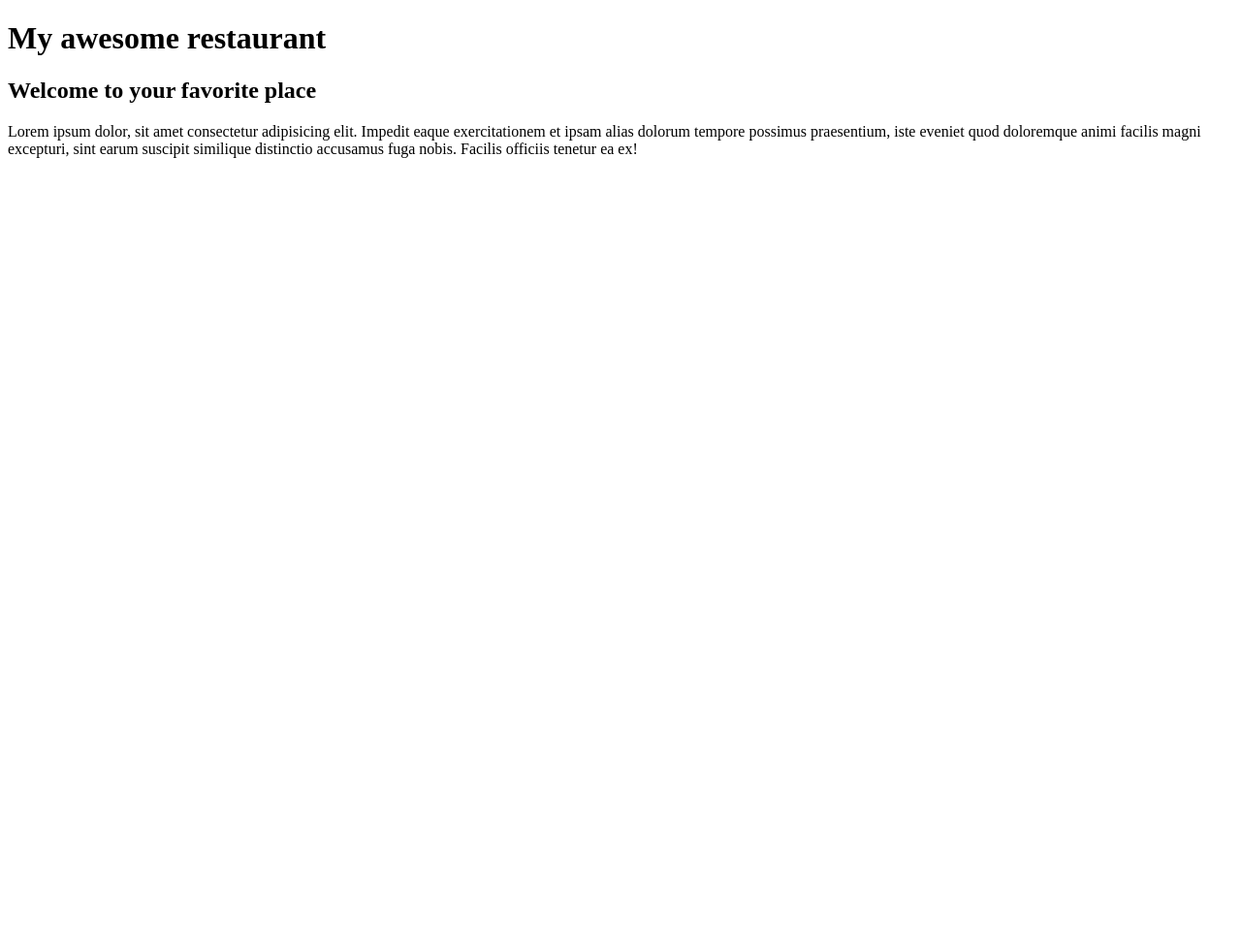
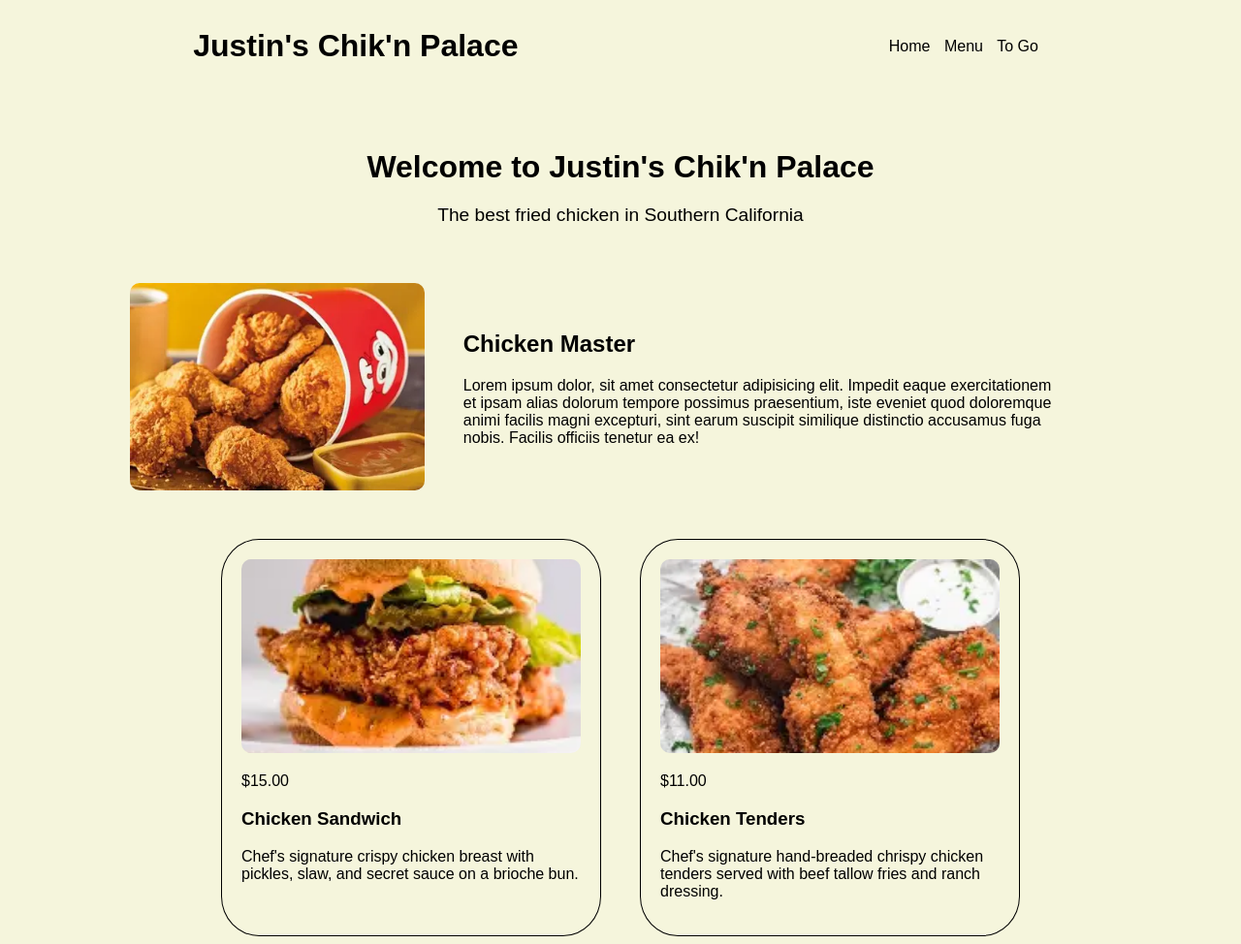
Before and after one commit to SmithJ1993/Restaurant-ch73, a plain HTML site: page index.html in a window 1280 px wide. Shown: the whole page at 97% size. Before the commit the page ends 800 px from the top, so only its background shows below. Drawn offline with Linux system fonts and the light colour scheme.

Commit message:
assignment 2 restaurant home page

```diff
--- a/index.html
+++ b/index.html
@@ -4,16 +4,48 @@
     <meta charset="UTF-8">
     <meta name="viewport" content="width=device-width, initial-scale=1.0">
     <title>Restaurant Project</title>
+    <link rel="stylesheet" href="mystyle.css">
 </head>
 <body>
     <header>
-        <div>
-            <h1>My awesome restaurant</h1>
+        <div class="navigation">
+            <h1>Justin's Chik'n Palace</h1>
+            <nav>
+                <a href="index.html">Home</a>
+                <a href="menu.html">Menu</a>
+                <a href="togo.html">To Go</a>
+            </nav>
         </div>
     </header>
-    <section>
-        <h2>Welcome to your favorite place</h2>
-        <p>Lorem ipsum dolor, sit amet consectetur adipisicing elit. Impedit eaque exercitationem et ipsam alias dolorum tempore possimus praesentium, iste eveniet quod doloremque animi facilis magni excepturi, sint earum suscipit similique distinctio accusamus fuga nobis. Facilis officiis tenetur ea ex!</p>
+
+    <section class="hero">
+        <h2>Welcome to Justin's Chik'n Palace</h2>
+        <p>The best fried chicken in Southern California</p>
+    </section>
+
+    <section class="container">
+        <div class="dish-month">
+            <img src="chicken.jpg" alt="Chicken Master Signature Dish">
+            <div class="dish-month-description">
+                <h2>Chicken Master</h2>
+                <p>Lorem ipsum dolor, sit amet consectetur adipisicing elit. Impedit eaque exercitationem et ipsam alias dolorum tempore possimus praesentium, iste eveniet quod doloremque animi facilis magni excepturi, sint earum suscipit similique distinctio accusamus fuga nobis. Facilis officiis tenetur ea ex!</p>
+            </div>
+        </div>
+    </section>
+
+    <section class="container menu-dishes">
+        <div class="dish-card">
+            <img src="chicken sandwich.jpg" alt="signature chicken sandwich">
+            <p>$15.00</p>
+            <h3>Chicken Sandwich</h3>
+            <p>Chef's signature crispy chicken breast with pickles, slaw, and secret sauce on a brioche bun.</p>
+        </div>
+        <div class="dish-card">
+            <img src="chicken tenders.jpg" alt="signature chicken tenders">
+            <p>$11.00</p>
+            <h3>Chicken Tenders</h3>
+            <p>Chef's signature hand-breaded chrispy chicken tenders served with beef tallow fries and ranch dressing.</p>
+        </div>
     </section>
 </body>
 </html>
--- /dev/null
+++ b/mystyle.css
@@ -0,0 +1,107 @@
+/*global*/
+body{
+    background-color: beige;
+    font-family: arial;
+}
+a{
+    color: black;
+    text-decoration: none;
+    margin-right: 10px;
+}
+img{
+    max-width: 100%;
+}
+/*header*/
+.navigation{
+    display: flex;
+    justify-content: space-around;
+    align-items: center;
+}
+.hero{
+    text-align: center;
+    padding: 40px;
+}
+.hero h2{
+    font-size: 2rem;
+    margin-bottom: 10px;
+}
+.hero p{
+    font-size: 1.2rem;
+}
+/*dish*/
+.container{
+    width: 80%;
+    margin-left: auto;
+    margin-right: auto;
+}
+.dish-month{
+    display: flex;
+    align-items: center;
+    gap: 40px;
+    margin-bottom: 50px;
+}
+.dish-month img{
+    width: 30%;
+    border-radius: 10px;
+}
+.dish-month-description{
+    width: 60%;
+}
+/*menu dishes*/
+.menu-dishes{
+    display: flex;
+    justify-content: center;
+    gap: 40px;
+}
+.dish-card{
+    width: 350px;
+    padding: 20px;
+    background-color: beige;
+    border-radius: 10%;
+    border: 1px solid;
+}
+.dish-card img{
+    width: 100%;
+    height: 200px;
+    object-fit: cover;
+    border-radius: 10px;
+}
+
+/*form*/
+.reservation-wrapper{
+    text-align: center;
+}
+form{
+    padding: 30px;
+}
+.input-group{
+    display: flex;
+    align-items: center;
+    margin-bottom: 30px;
+}
+label{
+    width: 20%;
+    text-align: right;
+    margin-right: 10px;
+}
+input,select{
+    width: 60%;
+    border-radius: 5px;
+    border: none;
+    padding: 5px;
+}
+.input-button{
+    display: flex;
+    justify-content: flex-end;
+    margin-right: 20%;
+}
+.btn{
+background-color: black;
+color: white;
+padding: 10px;
+border: none;
+text-transform: uppercase;
+font-size: 12px;
+letter-spacing: 2px;
+border-radius: 5px;
+}
```
Also changed, not shown: togo.html (added, +60 -0 lines), chicken sandwich.jpg (added), chicken tenders.jpg (added), chicken.jpg (added).
